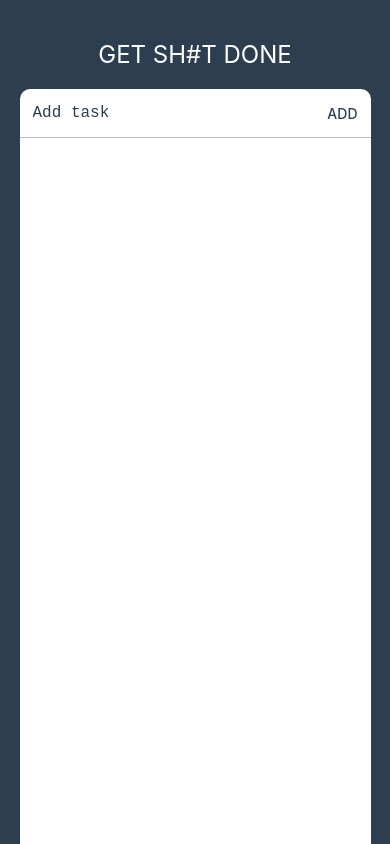
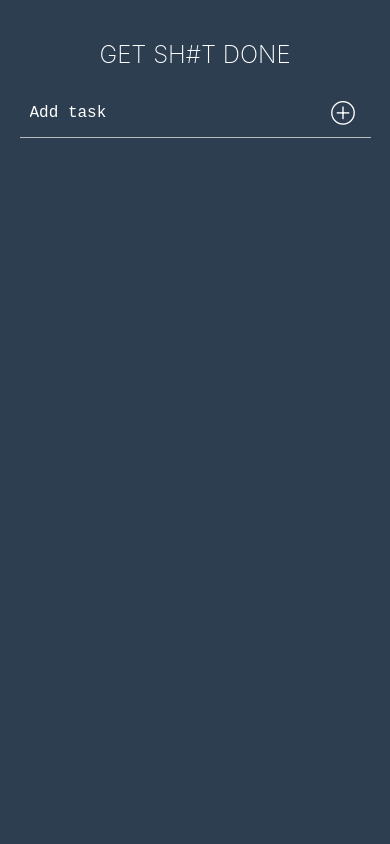
Before and after one commit to Technigo/project-react-native-app, a React Native app: screen / in a window 390 px wide. Built offline with nearby package versions, Linux system fonts and the light colour scheme.

Commit message:
added icon to NewTodo instead of ADD, updated icon of TodoItem, updated styling of App, NewTodo and TodoItem

```diff
--- a/App.js
+++ b/App.js
@@ -58,12 +58,10 @@ const Title = styled.Text`
   padding-bottom: 20px;
   color: #fff;
   font-size: 24px;
+  font-weight: 200;
 `
 
 const ViewCard = styled.View`
   flex: 1;
   width: 90%;
-  border-top-left-radius: 10px;
-  border-top-right-radius: 10px;
-  background: #fff;
 `
--- a/components/NewTodo.js
+++ b/components/NewTodo.js
@@ -1,6 +1,7 @@
 import React, { useState } from 'react'
 import styled from 'styled-components/native'
 import { Vibration } from 'react-native'
+import Icon from 'react-native-vector-icons/EvilIcons'
 
 export const NewTodo = ({ handleSubmit }) => {
   const [newTodo, setNewTodo] = useState('')
@@ -24,7 +25,7 @@ export const NewTodo = ({ handleSubmit }) => {
         }}
         disabled={newTodo.length < 3 || newTodo.length > 25 ? true : false}
       >
-        <ButtonText>ADD</ButtonText>
+        <ButtonText><Icon name="plus" size={35} color="#fff" /></ButtonText>
       </Button>
 
     </Container >
@@ -40,15 +41,18 @@ const Container = styled.View`
   border-bottom-color: #bbb;
 `
 
-const Input = styled.TextInput`
-  padding: 15px 13px;
-  color: #2c3e50;
+const Input = styled.TextInput.attrs({
+  placeholderTextColor: '#fff'
+})
+  `
+  padding: 15px 10px;
+  color: #fff;
   font-size: 16px;
   font-family: Courier New;
   `
 
 const Button = styled.TouchableOpacity`
-  padding: 15px 13px;
+  padding-right: 10px;
   border: none;
   background: transparent;
   font-size: 14px;
@@ -56,6 +60,6 @@ const Button = styled.TouchableOpacity`
 `
 
 const ButtonText = styled.Text`
-  color: #2c3e50;
+  color: #fff;
   font-weight: 500;
 `
--- a/components/TodoItem.js
+++ b/components/TodoItem.js
@@ -1,7 +1,7 @@
 import React, { useState } from 'react'
 import styled from 'styled-components/native'
 import { TouchableOpacity } from 'react-native'
-import Icon from 'react-native-vector-icons/FontAwesome'
+import Icon from 'react-native-vector-icons/EvilIcons'
 
 export const TodoItem = ({ text, item, handleBinPress }) => {
   const [completed, setCompleted] = useState(false)
@@ -21,12 +21,12 @@ export const TodoItem = ({ text, item, handleBinPress }) => {
     <TodoContainer>
 
       <Touchable onPress={toggleCompleted}>
-        {completed ? <CircleComplete><CheckMark>&#10003;</CheckMark></CircleComplete> : <CircleNotComplete />}
+        {completed ? <Circle><CheckMark>&#10003;</CheckMark></Circle> : <Circle />}
         <Todo textCompleted={textCompleted}>{text}</Todo>
       </Touchable>
 
       <TouchableOpacity onPress={() => handleBinPress(item.key)}>
-        <Icon name="trash-o" size={25} color="#2c3e50" />
+        <Icon name="trash" size={35} color="#fff" />
       </TouchableOpacity>
 
     </TodoContainer >
@@ -37,7 +37,7 @@ const TodoContainer = styled.View`
   flex-direction: row;
   justify-content: space-between;
   align-items: center;
-  padding: 20px 13px;
+  padding: 20px 10px;
   padding-bottom: 0;
 `
 
@@ -46,15 +46,13 @@ const Touchable = styled.TouchableOpacity`
   align-items: center;
 `
 
-const CircleComplete = styled.View`
-  width: 25px;
-  height: 25px;
+const Circle = styled.View`
+  width: 22px;
+  height: 22px;
   margin-right: 13px;
   border-radius: 15px;
-  border-width: 2px;
-  border-color: #2c3e50;
-  background: #2c3e50;
-  color: #fff
+  border-width: 1px;
+  border-color: #fff;
 `
 
 const CheckMark = styled.Text`
@@ -63,17 +61,8 @@ const CheckMark = styled.Text`
   text-align: center;
 `
 
-const CircleNotComplete = styled.View`
-  width: 25px;
-  height: 25px;
-  margin-right: 13px;
-  border-radius: 15px;
-  border-width: 2px;
-  border-color: #2c3e50;
-`
-
 const Todo = styled.Text`
   font-size: 16px;
   font-family: Courier New;
-  ${prop => prop.textCompleted ? 'color: #bbb; text-decoration: line-through; text-decoration-color: #bbb' : 'color: #2c3e50'};
+  ${prop => prop.textCompleted ? 'color: #bbb; text-decoration: line-through; text-decoration-color: #bbb' : 'color: #fff'};
 `
```
